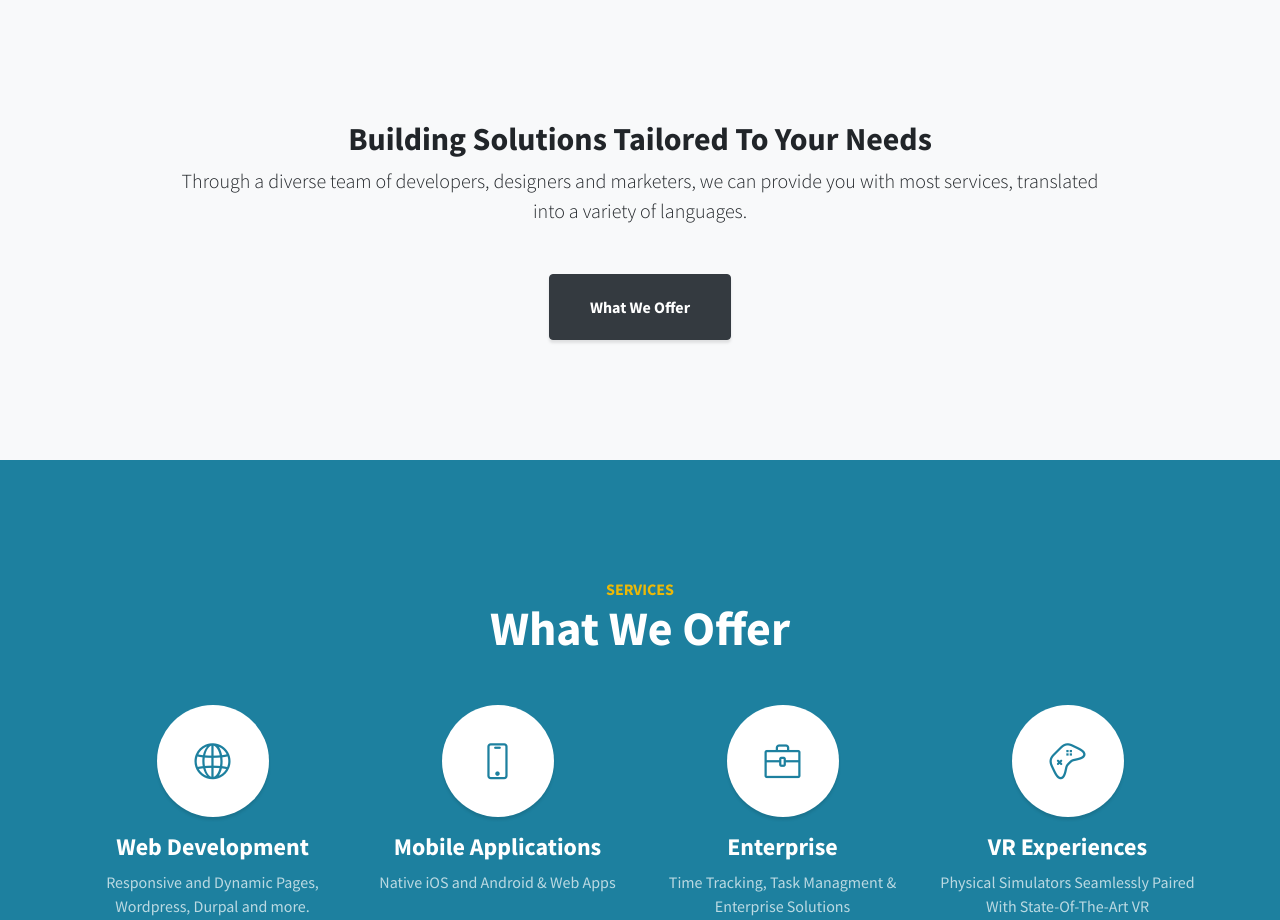
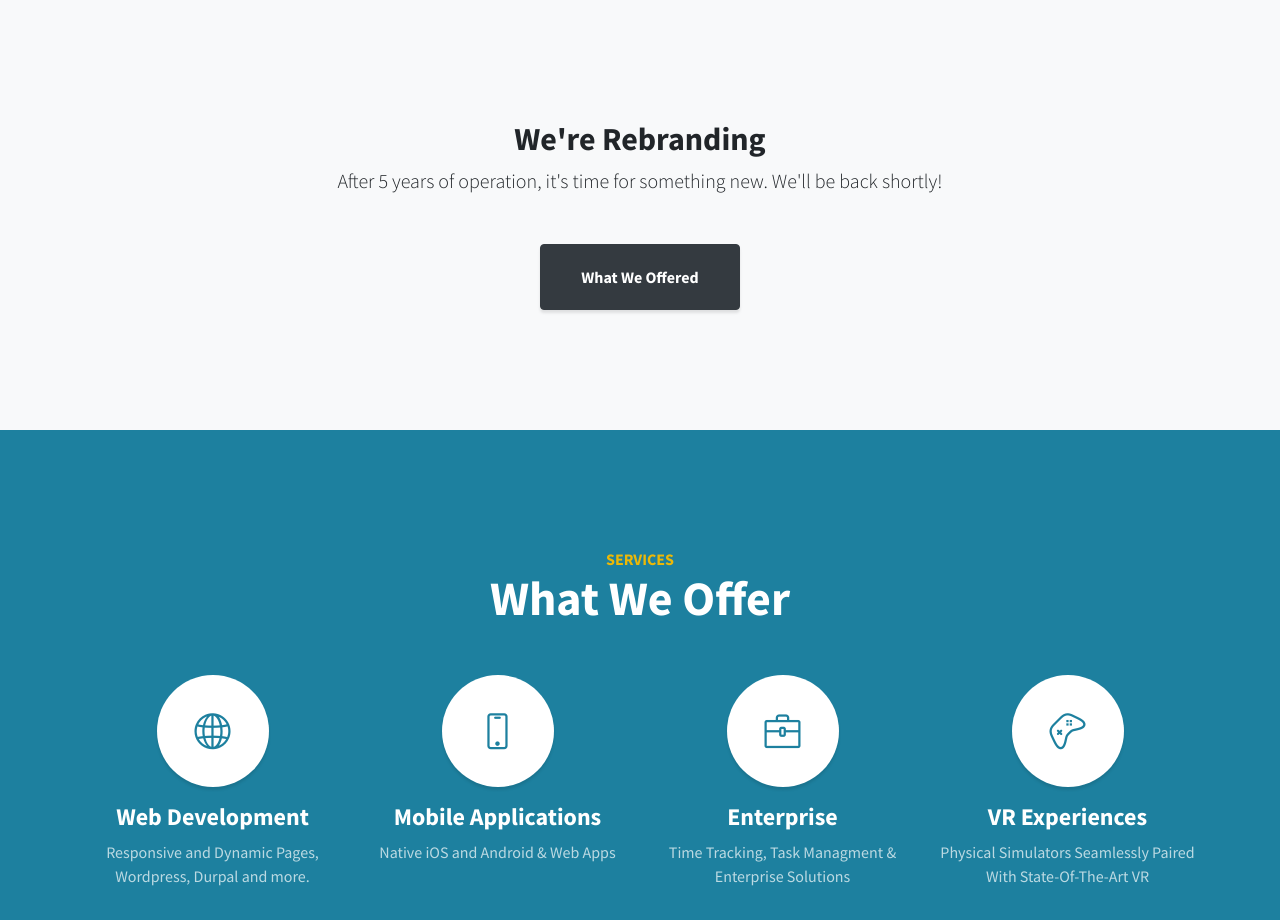
Before and after one commit to JulosDevelopment/website, a plain HTML site: page index.html in a window 1280 px wide. Shown: the part 800-1720 px from the top of the page. Drawn offline with Linux system fonts and the light colour scheme; a script that the page names is missing.

Commit message:
Update index.html

```diff
--- a/index.html
+++ b/index.html
@@ -48,8 +48,8 @@
         <div class="container text-center">
             <div class="row">
                 <div class="col-lg-10 mx-auto">
-                    <h2> Building Solutions Tailored To Your Needs</h2>
-                    <p class="lead mb-5">Through a diverse team of developers, designers and marketers, we can provide you with most services, translated into a variety of languages. </p> <a class="btn btn-dark btn-xl js-scroll-trigger" href="#Our_Services">What We Offer</a> </div>
+                    <h2>We're Rebranding</h2>
+                    <p class="lead mb-5"> After 5 years of operation, it's time for something new. We'll be back shortly! </p> <a class="btn btn-dark btn-xl js-scroll-trigger" href="#Our_Services">What We Offered</a> </div>
             </div>
         </div>
     </section>
```
